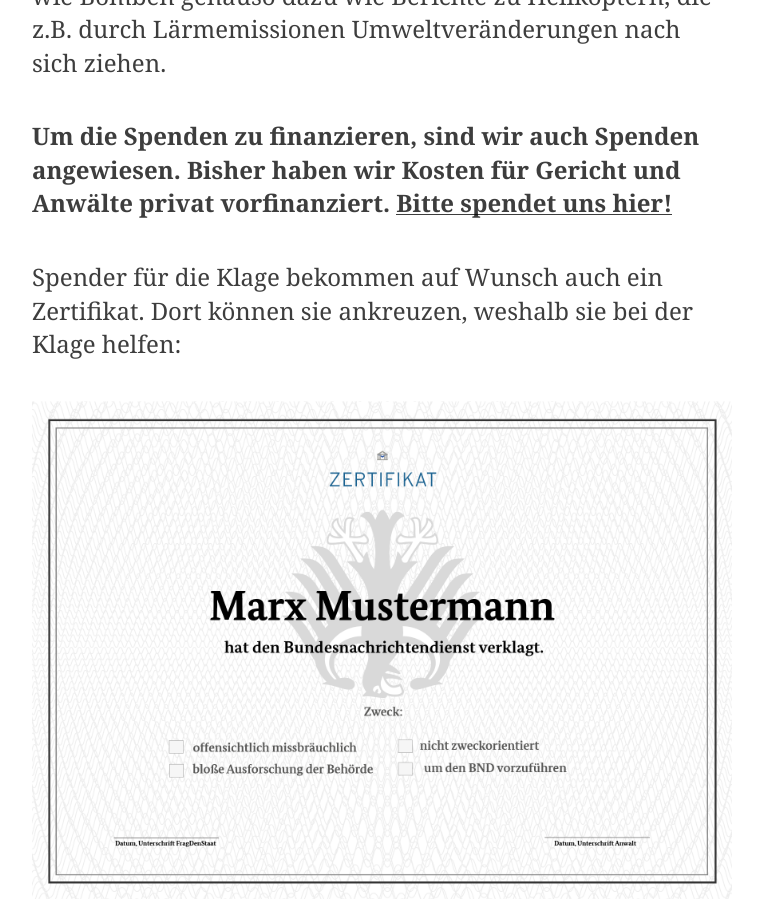
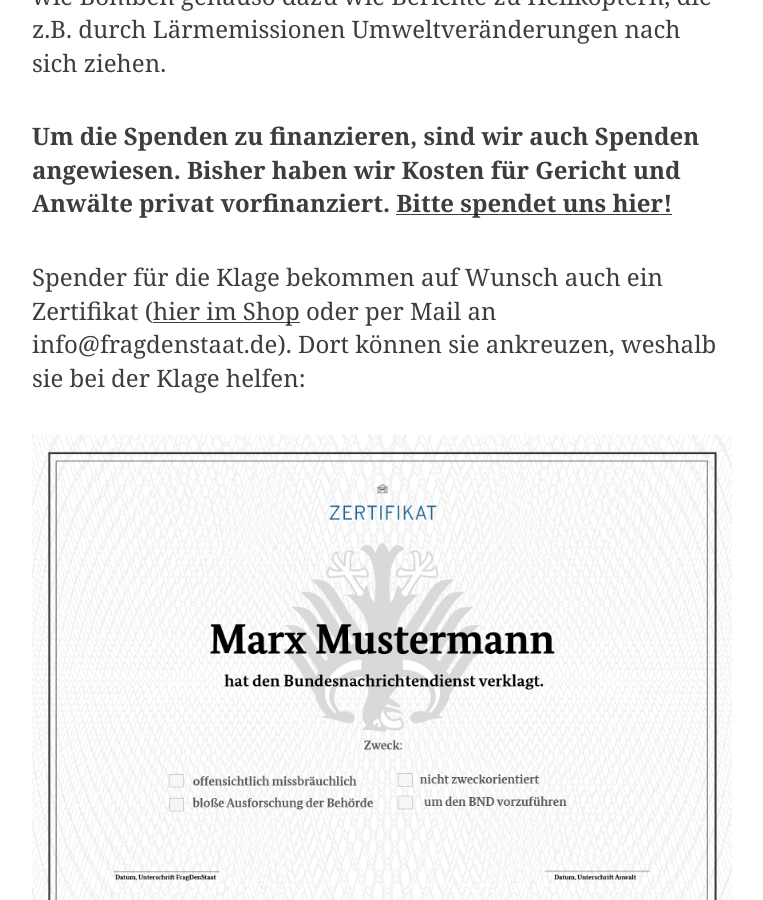
Before and after one commit to okfde/blog.fragdenstaat.de, a Jekyll site: the page built from _posts/2017/2017-12-30-klage-bnd.md, in a window 1280 px wide and 900 px high, scrolled down 1602 px. Shown: the whole window, without its empty margins (258-1021 px from the left). Built offline with Jekyll 4.4.1, drawn with Linux system fonts in a browser that asks for light colours.

Commit message:
Update 2017-12-30-klage-bnd.md

```diff
--- a/_posts/2017/2017-12-30-klage-bnd.md
+++ b/_posts/2017/2017-12-30-klage-bnd.md
@@ -17,6 +17,6 @@
 
 **Um die Spenden zu finanzieren, sind wir auch Spenden angewiesen. Bisher haben wir Kosten für Gericht und Anwälte privat vorfinanziert. [Bitte spendet uns hier!](https://fragdenstaat.de/hilfe/spenden/)**
 
-Spender für die Klage bekommen auf Wunsch auch ein Zertifikat. Dort können sie ankreuzen, weshalb sie bei der Klage helfen:
+Spender für die Klage bekommen auf Wunsch auch ein Zertifikat ([hier im Shop](http://shop.fragdenstaat.de/) oder per Mail an info@fragdenstaat.de). Dort können sie ankreuzen, weshalb sie bei der Klage helfen:
 
 ![Zertifikat]({{ "/img/zertifikat.png" }})
```
